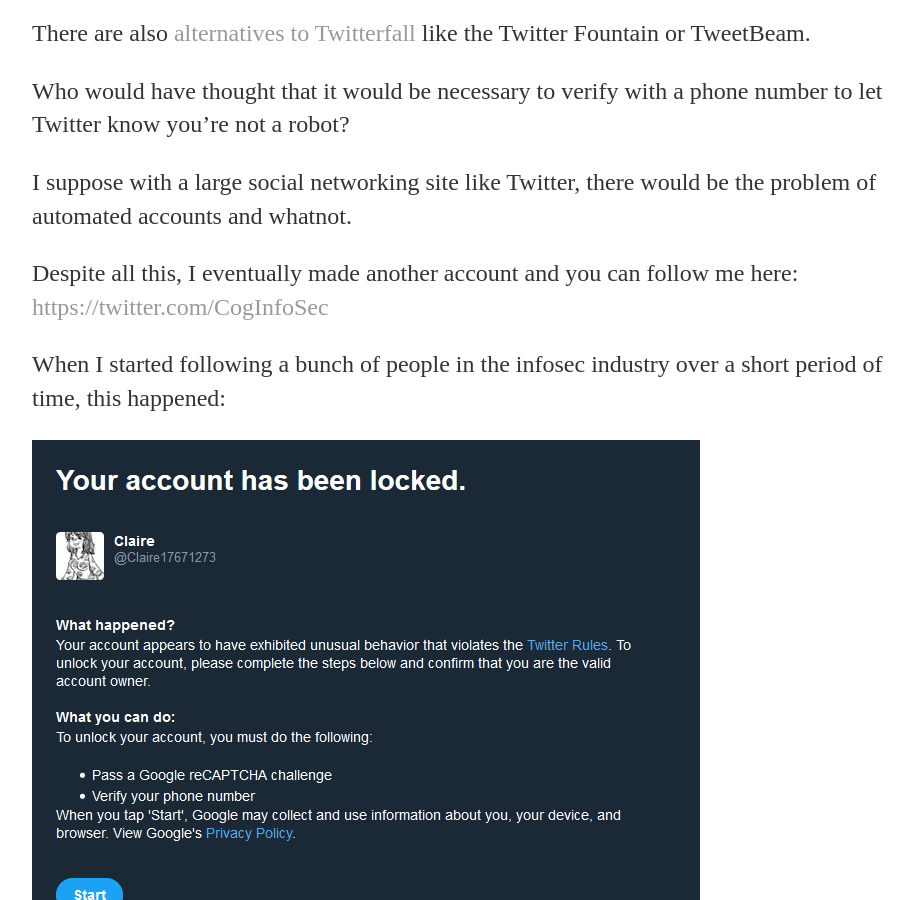
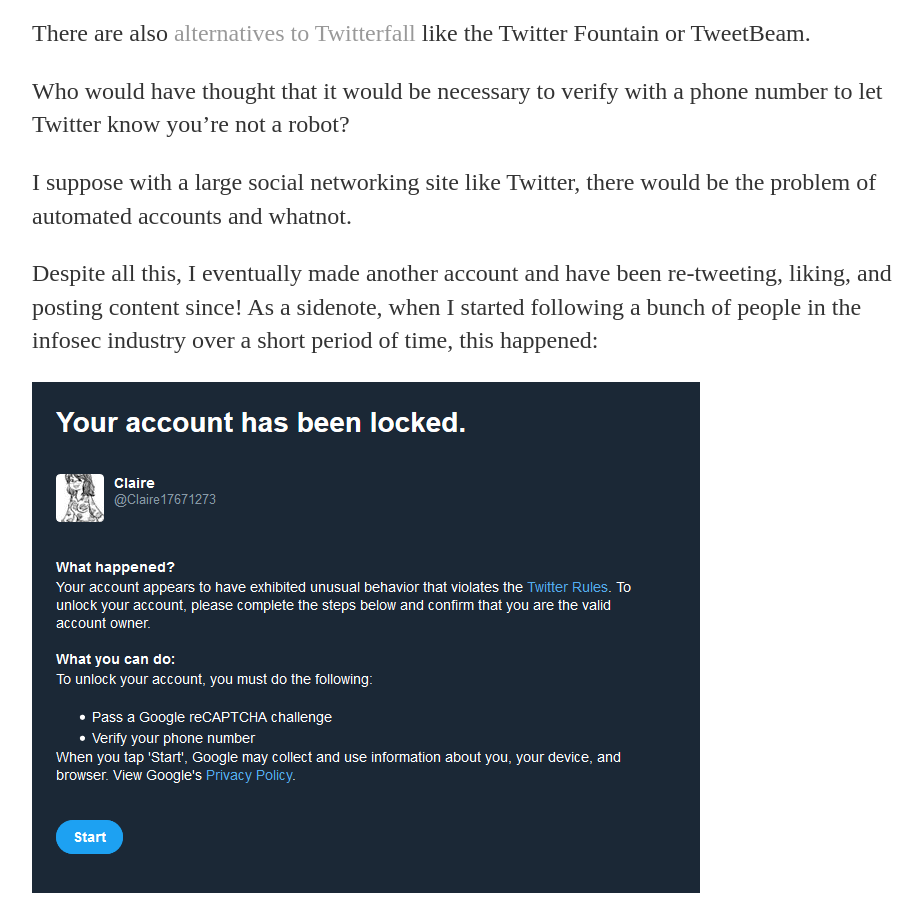
Before and after one commit to sle3man/sle3man.github.io, a Jekyll site: the page built from _posts/2019-02-18-Twitterverse.md, in a window 1280 px wide and 900 px high, scrolled down 1501 px. Shown: the whole window, without its empty margins (160-1082 px from the left). Built offline with Jekyll 4.4.1, drawn with Linux system fonts in a browser that asks for light colours.

Commit message:
Update 2019-02-18-Twitterverse.md

```diff
--- a/_posts/2019-02-18-Twitterverse.md
+++ b/_posts/2019-02-18-Twitterverse.md
@@ -26,10 +26,8 @@
 
 I suppose with a large social networking site like Twitter, there would be the problem of automated accounts and whatnot.
 
-Despite all this, I eventually made another account and you can follow me here:
-[https://twitter.com/CogInfoSec](https://twitter.com/CogInfoSec)
-
-When I started following a bunch of people in the infosec industry over a short period of time, this happened:
+Despite all this, I eventually made another account and have been re-tweeting, liking, and posting content since!
+As a sidenote, when I started following a bunch of people in the infosec industry over a short period of time, this happened:
 
 ![Locked account](/assets/locked.png)
 
```
